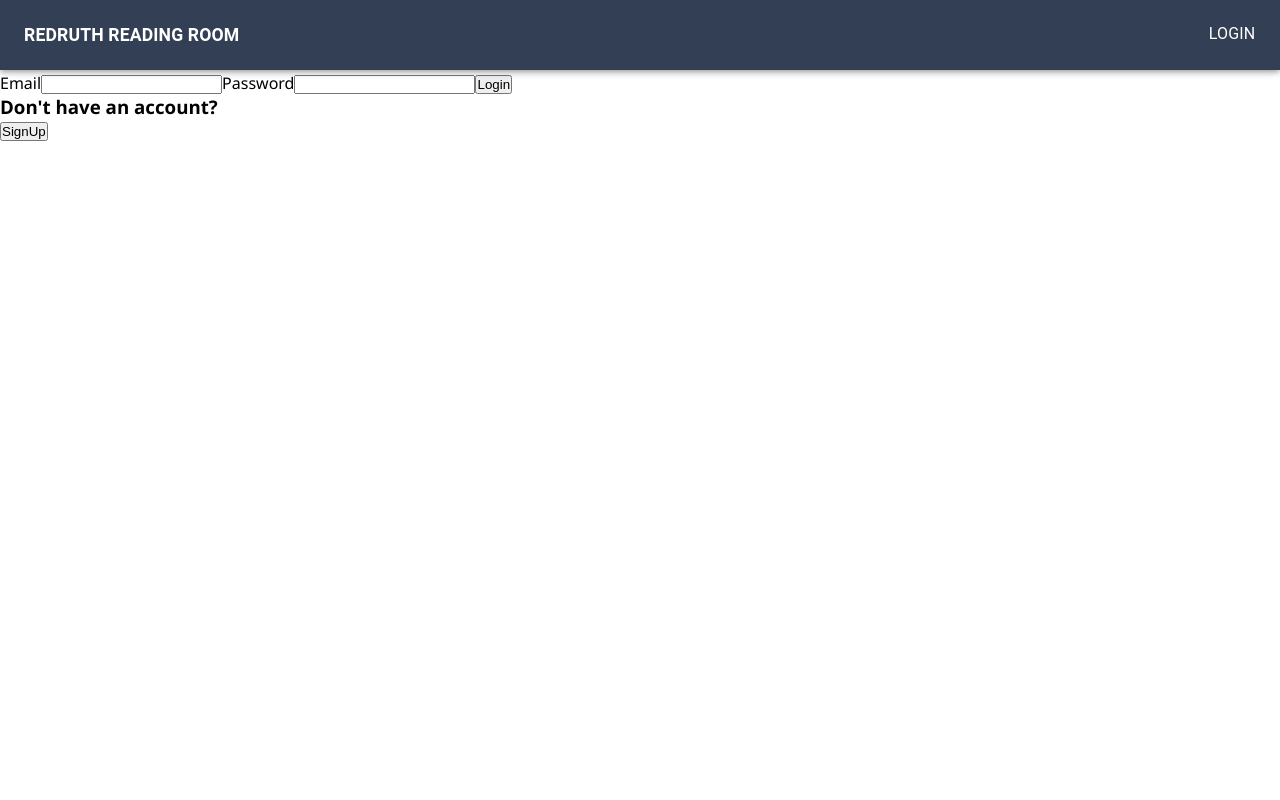
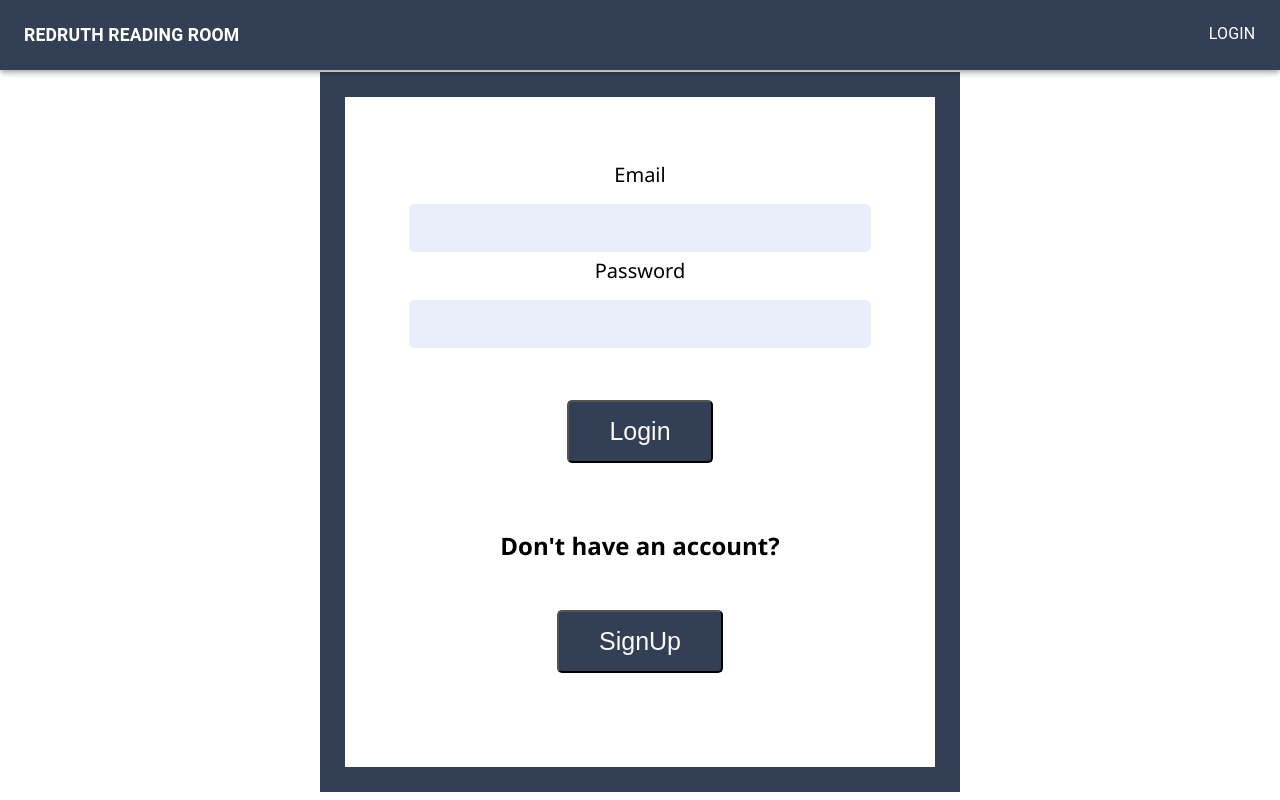
Before and after one commit to mantakennedylogan/RedRuthReadingRoom, a React app in the folder public/redruthreforged-master/: page /login in a window 1280 px wide. Built offline with nearby package versions, Linux system fonts and the light colour scheme; what amazon-cognito-identity-js would draw is missing.

Commit message:
login looks nice now

```diff
--- a/public/redruthreforged-master/src/Components/Login.js
+++ b/public/redruthreforged-master/src/Components/Login.js
@@ -2,6 +2,7 @@ import React, { useState, useContext } from "react";
 import { useNavigate, Navigate, useLocation } from "react-router-dom"
 import { AccountContext } from "./Account";
 import { Box } from '@mui/material'
+import './Record/RecordingBox/Form.css'
 
 
 const Login = () => {
@@ -32,10 +33,20 @@ const Login = () => {
             });
     };
 
+    function MouseOver(event) {
+        event.target.style.background = '#6b86b3';
+    }
+	function MouseOut(event){
+		event.target.style.background='#323f54';
+	}
+
         let location = useLocation();
         // Html form itself with inputs
             return (
             <Box>
+                <div style={{display: 'flex', justifyContent: 'center', alignItems: 'center'}}>
+                    <div style={{textAlign: 'center', width: '50%'}}>
+                        <div className="form-box">
                             <form onSubmit={onSubmit}>
                                 <label htmlFor="email">Email</label>
                                 <input
@@ -48,10 +59,18 @@ const Login = () => {
                                     value={password}
                                     onChange={(event) => setPassword(event.target.value)}
                                 ></input>
-                    <button type="submit">Login</button>
+                                <button type="submit" onMouseOver={MouseOver} onMouseOut={MouseOut} style={{marginTop: '3rem', background:'#323f54', color: '#faf9f6', fontSize: 25, borderRadius: 5, padding: 15, paddingLeft:40, paddingRight:40}}>Login</button>
                             </form>
-                <h3>Don't have an account?</h3>
-                <button onClick={navigateToSignUp}>SignUp</button>
+
+                            <br></br>
+                            <br></br>
+                            <br></br>
+                            <h2 >Don't have an account?</h2>
+                            <button onClick={navigateToSignUp} onMouseOver={MouseOver} onMouseOut={MouseOut} style={{marginTop: '3rem', background:'#323f54', color: '#faf9f6', fontSize: 25, borderRadius: 5, padding: 15, paddingLeft:40, paddingRight:40}}>SignUp</button>
+                        </div>
+                    </div>
+                </div>
+
             </Box>
             );
         };
--- a/public/redruthreforged-master/src/Components/Record/RecordingBox/Form.css
+++ b/public/redruthreforged-master/src/Components/Record/RecordingBox/Form.css
@@ -19,6 +19,7 @@ textarea {
     font-size: 20px;
     margin: 0 0 2vh 0;
 }
+
 
 .form-box input{
     background-color: #e8effa;
```
Lines whose indentation alone changed are shown as unchanged.
